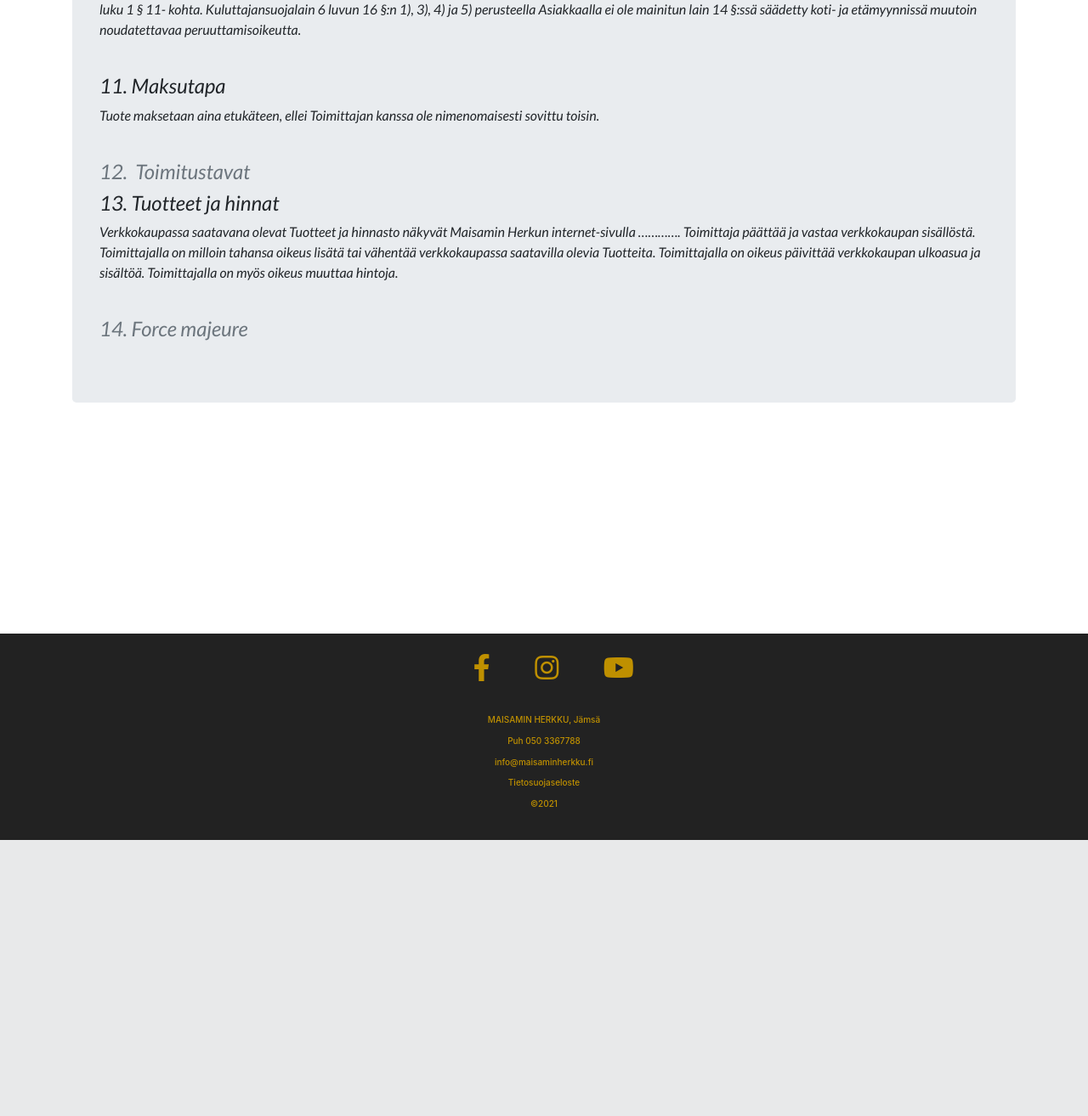
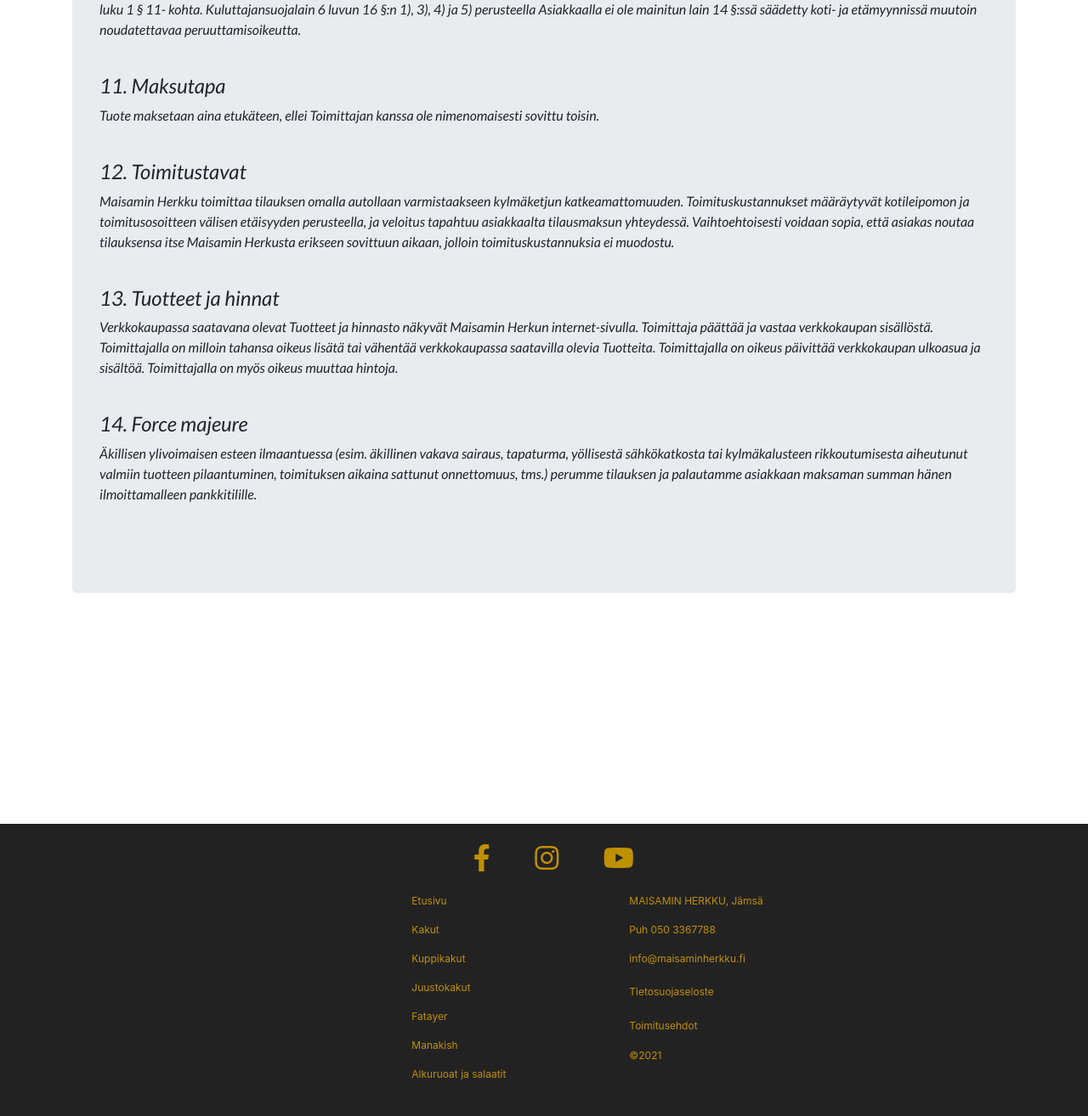
Before and after one commit to bassamalasadi/maisamin, a Django app: page /delivery-policy/ in a window 1280 px wide. Shown: the part 1682-2996 px from the top of the page at 85% size. Before the commit the page ends 2671 px from the top, so only its background shows below. Run offline with Django 3.2, Linux system fonts and the light colour scheme; parts of the project's set-up code (start-up, migrations or seed data) failed here and were passed over; some libraries are stand-ins or nearby versions; some web fonts are replaced.

Commit message:
8 july: update delivery policy

```diff
--- a/main/views.py
+++ b/main/views.py
@@ -220,8 +220,8 @@ Verkkolaskutusosoite : <b>{email}</b> <br>
 {pay}
 <br>
 <hr>
-<h4>Huom!</h4> Jos haluat peruuttaa tilauksesi, lähetä: (tilausnumero: <b>{req_order.id}</b>, ja "Peruuttaa") tähän puhelinnumeroon: <b>0405177444</b>
-tai sähköpostiosoitteeseen:  <b>Info@maisaminherkku.fi</b>  <br>
+<h4>HUOM!</h4> Peruutus on suoritettava vähintään kaksi vuorokautta ennen tilauksen toimituspäivää.
+Jos haluat peruuttaa tilauksesi, Lähetä viesti "Peruuta ja tilauksen numero "<b>{req_order.id}</b> "numeroon 0503367788 tai sähköpostia osoitteeseen <b>Info@maisaminherkku.fi</b>  <br>
 Kiitos
                     """
 
--- a/templates/delivery_policy.html
+++ b/templates/delivery_policy.html
@@ -127,13 +127,17 @@ peruuttamisoikeutta.
 Tuote maksetaan aina etukäteen, ellei Toimittajan
 kanssa ole nimenomaisesti sovittu toisin.
 </p><br>
-<h4 class="text-muted ">12.  Toimitustavat</h4>
-
+<h4>12. Toimitustavat</h4>
+<p>Maisamin Herkku toimittaa tilauksen omalla autollaan varmistaakseen kylmäketjun katkeamattomuuden.
+  Toimituskustannukset määräytyvät kotileipomon ja toimitusosoitteen välisen etäisyyden perusteella,
+  ja veloitus tapahtuu asiakkaalta tilausmaksun yhteydessä. Vaihtoehtoisesti voidaan sopia,
+  että asiakas noutaa tilauksensa itse Maisamin Herkusta erikseen sovittuun aikaan, jolloin toimituskustannuksia ei muodostu.
+</p><br>
 <h4>13. Tuotteet ja hinnat</h4>
 <p>
 Verkkokaupassa saatavana olevat Tuotteet ja
-hinnasto näkyvät Maisamin Herkun internet-sivulla
-…………. Toimittaja päättää ja vastaa verkkokaupan
+hinnasto näkyvät Maisamin Herkun internet-sivulla.
+Toimittaja päättää ja vastaa verkkokaupan
 sisällöstä.
 Toimittajalla on milloin tahansa oikeus lisätä tai
 vähentää verkkokaupassa saatavilla olevia Tuotteita.
@@ -143,7 +147,11 @@ ulkoasua ja sisältöä. Toimittajalla on myös oikeus
 muuttaa hintoja.
 </p><br>
 
-<h4 class="text-muted ">14. Force majeure</h4>
+<h4>14. Force majeure</h4>
+<p>Äkillisen ylivoimaisen esteen ilmaantuessa (esim. äkillinen vakava sairaus, tapaturma,
+  yöllisestä sähkökatkosta tai kylmäkalusteen rikkoutumisesta aiheutunut valmiin tuotteen pilaantuminen,
+  toimituksen aikaina sattunut onnettomuus, tms.) perumme tilauksen ja palautamme asiakkaan maksaman summan hänen ilmoittamalleen pankkitilille.
+</p><br>
   </div>
 </main>
 <br><br><br><br><br><br><br><br><br><br>
--- a/templates/footer.html
+++ b/templates/footer.html
@@ -2,27 +2,65 @@
     <dic class="container">
       <br />
       <div class=" foo-l">
-        <div class="">
+        <div>
           <a class="fab fa-facebook-f fa-2x px-5" style="color:#BF9000" href="https://www.facebook.com/maisamin.herkku/"></a>
           <a class="fab fa-instagram fa-2x" style="color:#BF9000" href="https://www.instagram.com/maysamherkku/"></a>
           <a class="fab fa-youtube fa-2x pl-5" style="color:#BF9000" href="https://www.youtube.com/channel/UCw9o5p1ge-AivDbJafat5Bw"></a>
         </div>
       </div>
       <br>
-      <div class="foo-c">
-        <p class="d-flex justify-content-center h6" style="color:#BF9000; font-size:10px;">MAISAMIN HERKKU, Jämsä</p>
-      </div>
-      <div class="foo-c">
-        <p class="d-flex justify-content-center h6 foo-email" style="color:#BF9000; font-size:10px;">Puh 050 3367788</p>
-      </div>
-      <div class="foo-c">
-        <p class="d-flex justify-content-center h6 foo-email" style="color:#BF9000; font-size:10px;">info@maisaminherkku.fi</p>
-      </div>
-      <div class="foo-c">
-        <p class="d-flex justify-content-center h6 foo-email"> <a href="{% url 'main:privacy' %}"style="color:#BF9000; font-size:10px;">Tietosuojaseloste</a> </p>
-      </div>
-      <div class="foo-c">
-        <p class="d-flex justify-content-center h6 foo-email" style="color:#BF9000; font-size:10px;">&copy;2021</p>
+      <div class="container-fluid">
+        <div class="row">
+          <div class="col-md-4">
+          </div>
+          <div class="col-md-3">
+            <div>
+              <p style="color:#BF9000; font-size:10px;"><a style="color:#BF9000; font-size:12px;"  href="{% url 'main:home' %}">Etusivu</a></p>
+            </div>
+            <div>
+              <p style="color:#BF9000; font-size:10px;"><a style="color:#BF9000; font-size:12px;"  href="{% url 'main:cake' %}">Kakut</a></p>
+            </div>
+            <div>
+              <p style="color:#BF9000; font-size:10px;"><a style="color:#BF9000; font-size:12px;"  href="{% url 'main:cupcake' %}">Kuppikakut</a></p>
+            </div>
+            <div>
+              <p style="color:#BF9000; font-size:10px;"><a style="color:#BF9000; font-size:12px;"  href="{% url 'main:cheesecake' %}">Juustokakut</a></p>
+            </div>
+            <div>
+              <p style="color:#BF9000; font-size:10px;"><a style="color:#BF9000; font-size:12px;"  href="{% url 'main:fatayer' %}">Fatayer</a></p>
+            </div>
+            <div>
+              <p style="color:#BF9000; font-size:10px;"><a style="color:#BF9000; font-size:12px;"  href="{% url 'main:manakish' %}">Manakish</a></p>
+            </div>
+            <div>
+              <p style="color:#BF9000; font-size:10px;"><a style="color:#BF9000; font-size:12px;"  href="{% url 'main:meze' %}">Alkuruoat ja salaatit</a></p>
+            </div>
+          </div>
+          <div class="col-md-3">
+            <div>
+              <p style="color:#BF9000; font-size:12px;">MAISAMIN HERKKU, Jämsä</p>
+            </div>
+            <div>
+              <p class=" foo-email" style="color:#BF9000; font-size:12px;">Puh 050 3367788</p>
+            </div>
+            <div>
+              <p class=" foo-email" style="color:#BF9000; font-size:12px;">info@maisaminherkku.fi</p>
+            </div>
+            <div>
+              <p class=" foo-email"> <a href="{% url 'main:privacy' %}"style="color:#BF9000; font-size:12px;">Tietosuojaseloste</a> </p>
+            </div>
+            <div
+              <p class=" foo-email"> <a href="{% url 'main:delivery_policy' %}"style="color:#BF9000; font-size:12px;">Toimitusehdot</a> </p>
+            </div>
+            <div>
+              <p class=" foo-email" style="color:#BF9000; font-size:12px;">&copy;2021</p>
+            </div>
+          </div>
+          <div class="col-md-3">
+
+          </div>
+        </div>
+
       </div>
       <br>
     </dic>
```
